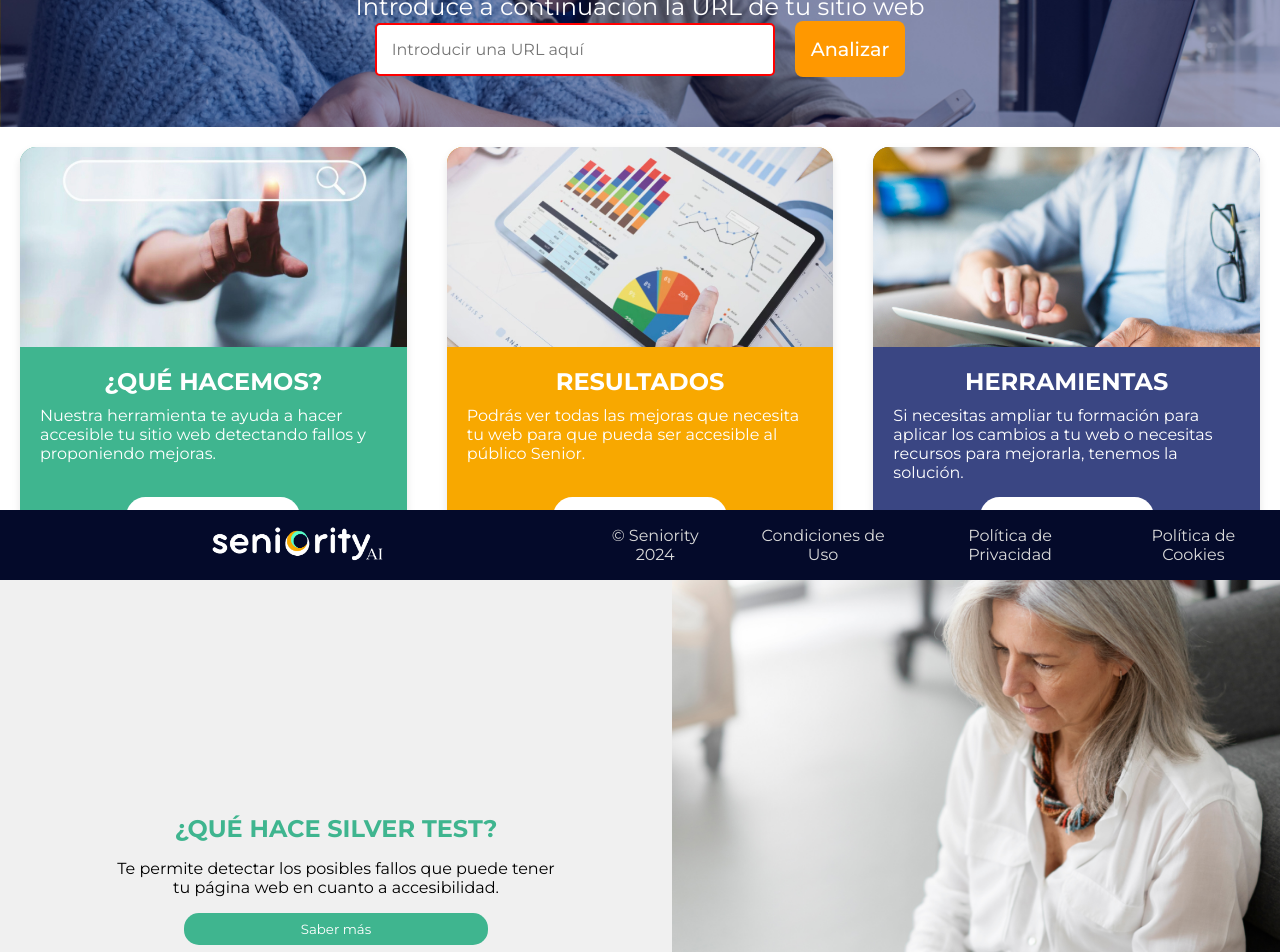
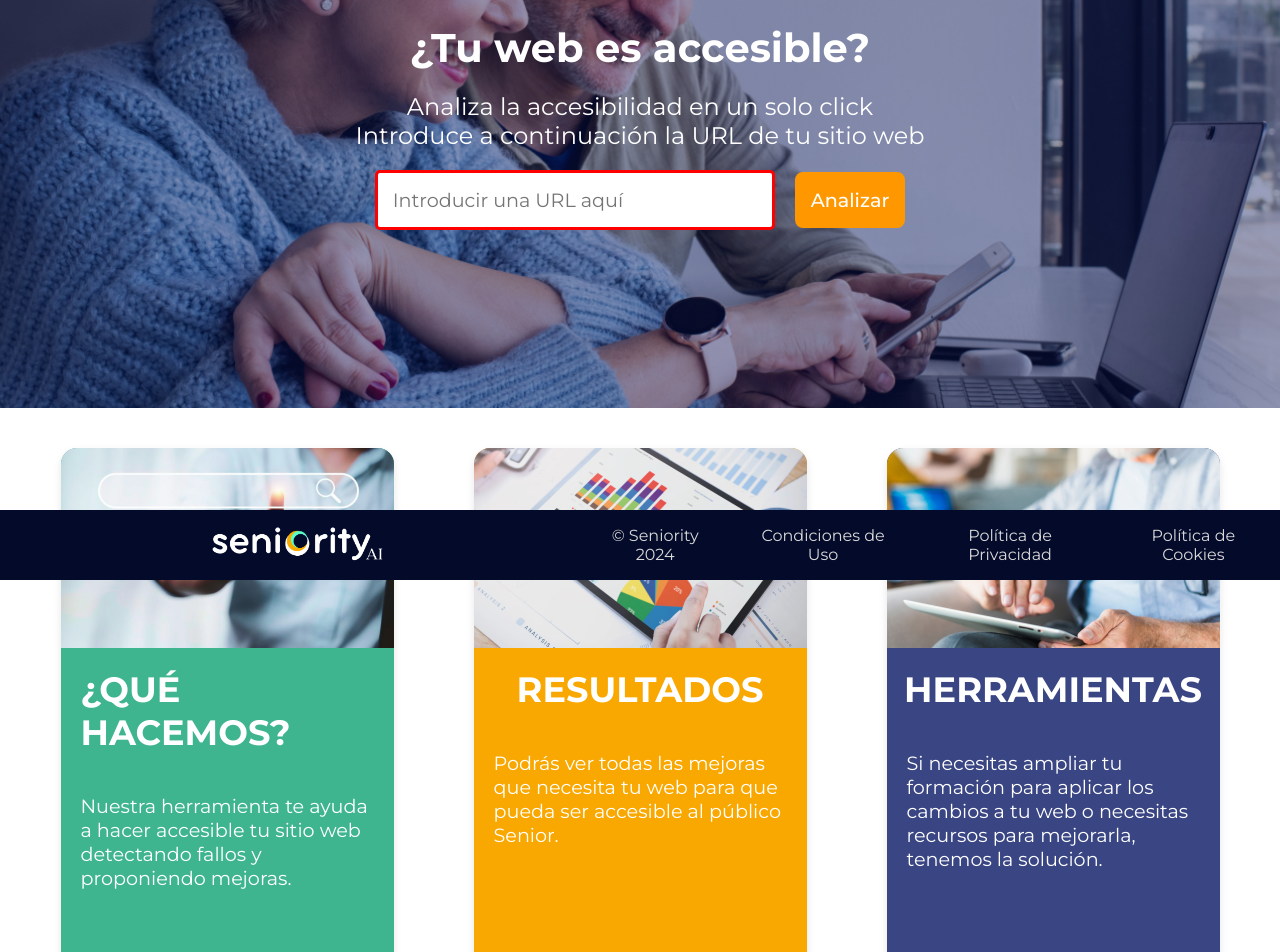
Before and after one commit to Mikelondrio/desafio-tripulaciones, a React (Vite) app in the folder front/: page / in a window 1280 px wide. Shown: the part 220-1172 px from the top of the page. Built offline with nearby package versions, Linux system fonts and the light colour scheme.

Commit message:
cambios css home a peticion ux

```diff
--- a/front/src/componentes/Inicio/CardsGridSection/CardsGridSection.module.css
+++ b/front/src/componentes/Inicio/CardsGridSection/CardsGridSection.module.css
@@ -35,9 +35,13 @@
     padding: 0 2rem;
 }
 
+.cardContent p{
+    font-size: 1.2rem;
+}
+
 .cardTitle {
     color: #4CAF50;
-    font-size: 1.5rem;
+    font-size: 2.2rem;
     margin-bottom: 1rem;
     text-align: center;
 }
@@ -47,6 +51,7 @@
     padding-left: 5rem;
     padding-right: 5rem;
     text-align: center;
+
 }
 
 .cardButton {
@@ -55,9 +60,10 @@
     border: none;
     padding: 0.5rem 1rem;
     cursor: pointer;
-    border-radius: 15px;
+    border-radius: 240rem;
     width: 50%;
     align-self: center;
+    font-size: 1.2rem;
 }
 
 .imageContainer {
--- a/front/src/componentes/Inicio/HeaderSection/headerSection.module.css
+++ b/front/src/componentes/Inicio/HeaderSection/headerSection.module.css
@@ -3,72 +3,79 @@
     background-size: cover;
     background-position: center;
     width: 100%;
-        padding: 50px 10px;
+    padding: 3.125rem 0.625rem;
     text-align: center;
     color: white;
+    height: 35.25rem;
+    display: flex;
+    flex-direction: column;
+    justify-content: center;
+    align-items: center;
 }
 
 .headerContent {
-        max-width: 800px;
+    max-width: 50rem;
     margin: 0 auto;
 }
 
 .headerContent h1 {
-        font-size: 2rem;
-        margin-bottom: 20px;
+    font-size: 2.2rem;
+    margin-bottom: 1.25rem;
 }
 
 .headerContent p {
     font-size: 1.2rem;
-        margin-bottom: 0px;
+    margin-bottom: 0;
 }
 
 .urlInputWrapper {
     display: flex;
     justify-content: center;
     align-items: center;
-        gap: 10px;
+    gap: 0.625rem;
     flex-direction: column;
+    margin-top: 1.25rem;
+    font-size: 1rem;
 }
 
 .urlInput {
-        padding: 15px;
+    padding: 0.9375rem;
     width: 80%;
-        max-width: 400px;
-        border: 1px solid #ddd;
-        border-radius: 5px;
-        font-size: 1rem;
+    max-width: 25rem;
+    border: 0.0625rem solid #ddd;
+    border-radius: 0.3125rem;
+    font-size: 1.2rem;
 }
 
-    .analyzeButton{
+.analyzeButton {
     font-weight: 500;
     padding: 1rem 1rem;
     background-color: #ff9800;
     color: white;
     border: none;
-        border-radius: 8px;
+    border-radius: 0.5rem;
     cursor: pointer;
     font-size: 1.2rem;
-        margin-top: 20px;
+    margin-top: 1.25rem;
     transition: all 200ms ease;
 }
 
-    .analyzeButton:hover{
-        border-radius: 18px;
+.analyzeButton:hover {
+    border-radius: 1.125rem;
     background-color: #e68a00;
 }
 
 .valid {
     border-color: rgb(14, 190, 14);
-        border: 2px solid rgb(14, 190, 14);
+    border: 0.1875rem solid rgb(14, 190, 14);
 }
 
 .invalid {
     border-color: red;
-        border: 2px solid red;
+    border: 0.1875rem solid red;
 }
 
-    @media (min-width: 768px) {
+@media (min-width: 48rem) {
     .urlInputWrapper {
         flex-direction: row;
     }
@@ -78,7 +85,7 @@
     }
 }
 
-    @media (min-width: 1200px) {
+@media (min-width: 75rem) {
     .headerContent h1 {
         font-size: 2.5rem;
     }
@@ -88,6 +95,6 @@
     }
 
     .urlInputWrapper {
-            gap: 20px;
+        gap: 1.25rem;
     }
 }
--- a/front/src/componentes/Inicio/ImageTextSection/ImageTextSection.module.css
+++ b/front/src/componentes/Inicio/ImageTextSection/ImageTextSection.module.css
@@ -9,49 +9,45 @@
     margin-block-start: 0;
     padding-inline-start: 0;
     font-family: Montserrat;
-  }
+}
 
 .imageTextSection {
     background-image: url(../../../assets/Home/Ultima_imagen_home.jpg);
     display: flex;
     flex-direction: column;
     align-items: center;
-    padding-bottom: 100px;
+    padding-bottom: 6.25rem; /* 100px */
     background-color: #f4f4f9;
     text-align: center;
     width: 100%;
-
 }
 
 .sectionImage {
     width: 100%;
-
-    border-radius: 10px;
+    border-radius: 0.625rem; /* 10px */
     overflow: hidden; /* Asegura que los bordes redondeados funcionen correctamente */
 }
 
 .sectionImage img {
     width: 100%;
     height: auto;
-    border-radius: 10px;
+    border-radius: 0.625rem; /* 10px */
     object-fit: cover; /* Esto asegurará que la imagen se recorte para llenar el contenedor */
 }
 
-
 .sectionText {
-    max-width: 800px;
-
+    max-width: 50rem; /* 800px */
 }
 
 .sectionText h2 {
-    padding: 60px;
+    padding: 3.75rem; /* 60px */
     color: white;
-    margin-bottom: 30px;
-    margin-top: 40px;
+    margin-bottom: 1.875rem; /* 30px */
+    margin-top: 2.5rem; /* 40px */
+    font-size: 2.2rem;
 }
 
 .sectionText p {
-
     color: #555;
     line-height: 1.6;
 }
--- a/front/src/componentes/Inicio/InfoCards/infoCards.module.css
+++ b/front/src/componentes/Inicio/InfoCards/infoCards.module.css
@@ -1,57 +1,59 @@
 .InfoCards {
     display: flex;
     justify-content: space-between;
-    gap: 40px; /* Espacio entre las tarjetas */
-    padding: 20px;
-
+    gap: 5rem; /* 80px */
+    margin-top: 2.5rem; /* 40px */
+    margin-bottom: 2.5rem; /* 40px */
 }
 
 .infoCard {
     flex: 1;
     display: flex;
     flex-direction: column;
-    border-radius: 16px;
+    border-radius: 1rem; /* 16px */
     overflow: hidden;
-    box-shadow: 0 4px 8px rgba(0,0,0,0.1);
-
+    box-shadow: 0 0.25rem 0.5rem rgba(0,0,0,0.1); /* 4px 8px */
+    width: 20.8125rem; /* 333px */
+    height: 36.5rem; /* 584px */
 }
 
 .infoCardImage {
     width: 100%;
-    height: 200px; /* Ajusta según necesites */
+    height: 12.5rem; /* 200px */
     object-fit: cover;
 }
 
 .infoCardContent {
-    padding: 20px;
+    padding: 1.25rem; /* 20px */
     display: flex;
     flex-direction: column;
-    align-items: center; /* Centra los elementos hijos horizontalmente */
+    align-items: center;
     justify-content: center;
     flex-grow: 1;
 }
 
 .infoCardTitle {
-    font-size: 1.5rem;
-    margin-bottom: 10px;
+    margin-bottom: 0.625rem; /* 10px */
     color: white;
-
+    font-size: 2.2rem;
 }
 
 .infoCardDescription {
     flex-grow: 1;
-    margin-bottom: 15px;
+    margin-top: 1.875rem; /* 30px */
+    margin-bottom: 0.9375rem; /* 15px */
     color: white;
+    font-size: 1.2rem;
 }
 
 .infoCardButton {
-
-    padding: 10px 20px;
+    padding: 0.625rem 1.25rem; /* 10px 20px */
     background-color: white;
     color: #007bff;
     text-decoration: none;
-    border-radius: 20px;
+    border-radius: 1.25rem; /* 20px */
     transition: background-color 0.3s;
+    font-size: 1.2rem;
 }
 
 .infoCardButton:hover {
```
Lines whose indentation alone changed are shown as unchanged.
